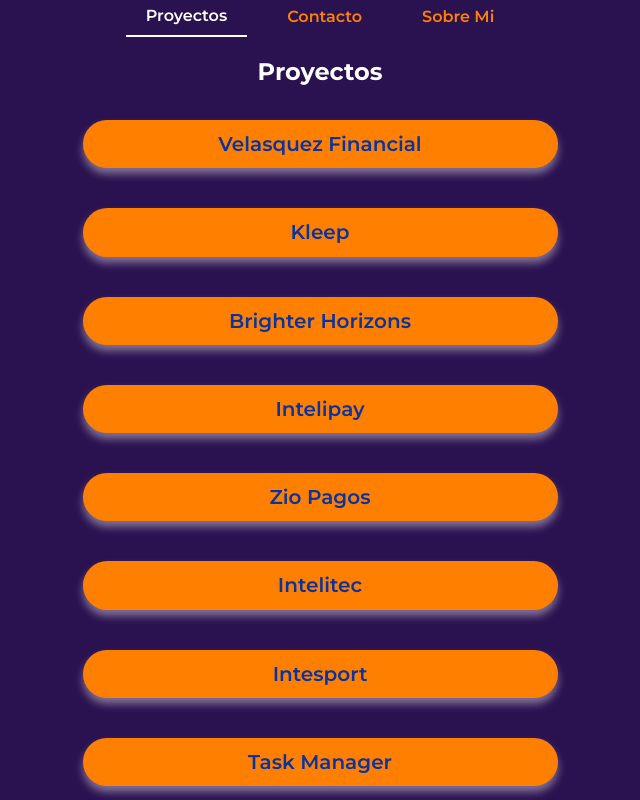
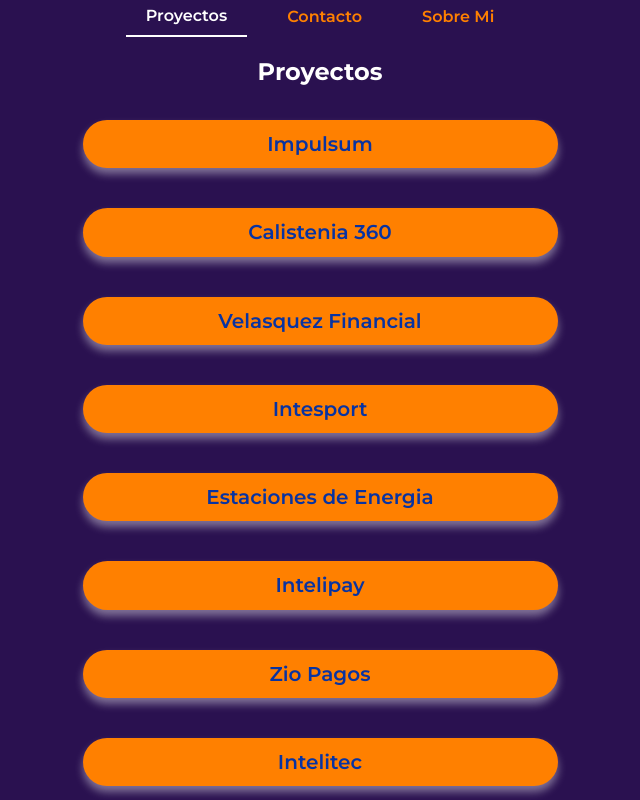
Before and after one commit to ParkerPiter/portafolios, a React (Create React App) app: page / in a window 1280 px wide. Shown: the part 520-1320 px from the top of the page, without its empty margins (320-960 px from the left). Built offline with nearby package versions, Linux system fonts and the light colour scheme; the HTML template or start-up script is replaced by a standard one.

Commit message:
changes and adds

```diff
--- a/src/App.jsx
+++ b/src/App.jsx
@@ -41,18 +41,20 @@ function App() {
           <section>
             <h2 className={styles.titles}>Proyectos</h2>
             <div className={styles.buttonsContainer}>
+              <a className={styles.buttons} href="https://app.impulsum.io/" target="_blank" rel="noopener noreferrer">Impulsum</a>
+              <a className={styles.buttons} href="https://calistenia360.fit/" target="_blank" rel="noopener noreferrer">Calistenia 360</a>
               <a className={styles.buttons} href="https://velasquezfinancialgroup.com/" target="_blank" rel="noopener noreferrer">Velasquez Financial</a>
-              <a className={styles.buttons} href="https://www.kleep.com/#/campaign-home" target="_blank" rel="noopener noreferrer">Kleep</a>
-              <a className={styles.buttons} href="https://brighter.reduxstaging.com/" target="_blank" rel="noopener noreferrer">Brighter Horizons</a>
+              {/* <a className={styles.buttons} href="https://www.kleep.com/#/campaign-home" target="_blank" rel="noopener noreferrer">Kleep</a> */}
+              <a className={styles.buttons} href="https://intelisport.us/" target="_blank" rel="noopener noreferrer">Intesport</a>
+              <a className={styles.buttons} href="https://tiendae3.intelipay.com.ve/" target="_blank" rel="noopener noreferrer">Estaciones de Energia</a>
               <a className={styles.buttons} href="https://intelipay.com.ve/" target="_blank" rel="noopener noreferrer">Intelipay</a>
               <a className={styles.buttons} href="https://zio-pagos.netlify.app/" target="_blank" rel="noopener noreferrer">Zio Pagos</a>
               <a className={styles.buttons} href="https://intelitec.intelipay.com.ve/" target="_blank" rel="noopener noreferrer">Intelitec</a>
-              <a className={styles.buttons} href="https://intelisport.us/" target="_blank" rel="noopener noreferrer">Intesport</a>
-              <a className={styles.buttons} href="https://notes-manager-test.netlify.app/" target="_blank" rel="noopener noreferrer">Task Manager</a>
               <a className={styles.buttons} href="https://poke-news.netlify.app/" target="_blank" rel="noopener noreferrer">Poke News</a>
+              <a className={styles.buttons} href="https://legendary-stroopwafel-2630e1.netlify.app/" target="_blank" rel="noopener noreferrer">Sound Next</a>
+              {/* <a className={styles.buttons} href="https://notes-manager-test.netlify.app/" target="_blank" rel="noopener noreferrer">Task Manager</a>
               <a className={styles.buttons} href="https://resonant-moxie-76fc5f.netlify.app/" target="_blank" rel="noopener noreferrer">Consultoria Penal</a>
-              <a className={styles.buttons} href="https://legendary-stroopwafel-2630e1.netlify.app/" target="_blank" rel="noopener noreferrer">Sound Next</a>
-              <a className={styles.buttons} href="https://coffee-blog-proyecto.netlify.app/" target="_blank" rel="noopener noreferrer">Coffe Blog</a>
+              <a className={styles.buttons} href="https://coffee-blog-proyecto.netlify.app/" target="_blank" rel="noopener noreferrer">Coffe Blog</a> */}
               {/* <a className={styles.buttons} href="https://spontaneous-salamander-a129ea.netlify.app/">ATH Coin</a> */}
             </div>
           </section>
```
